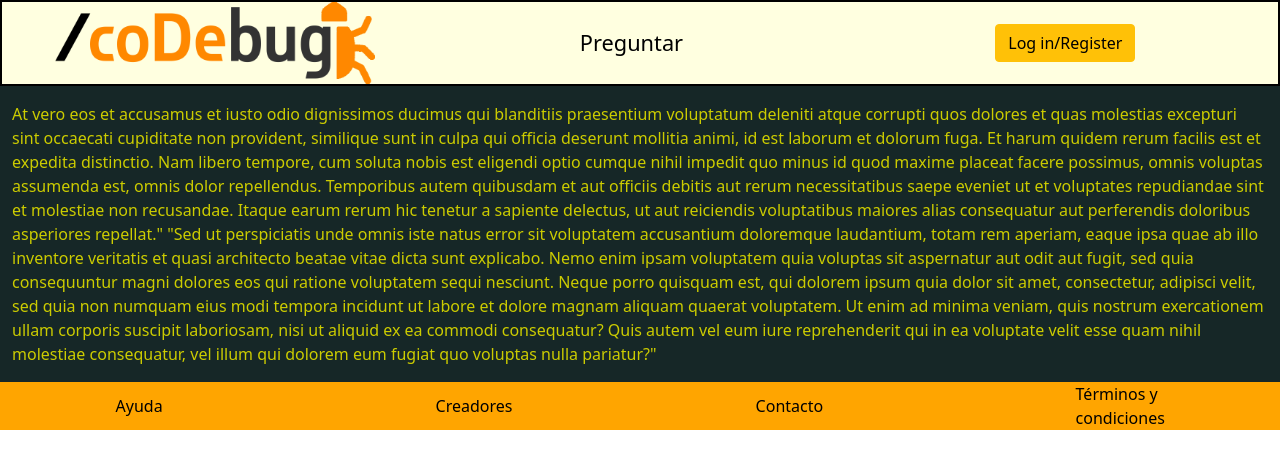
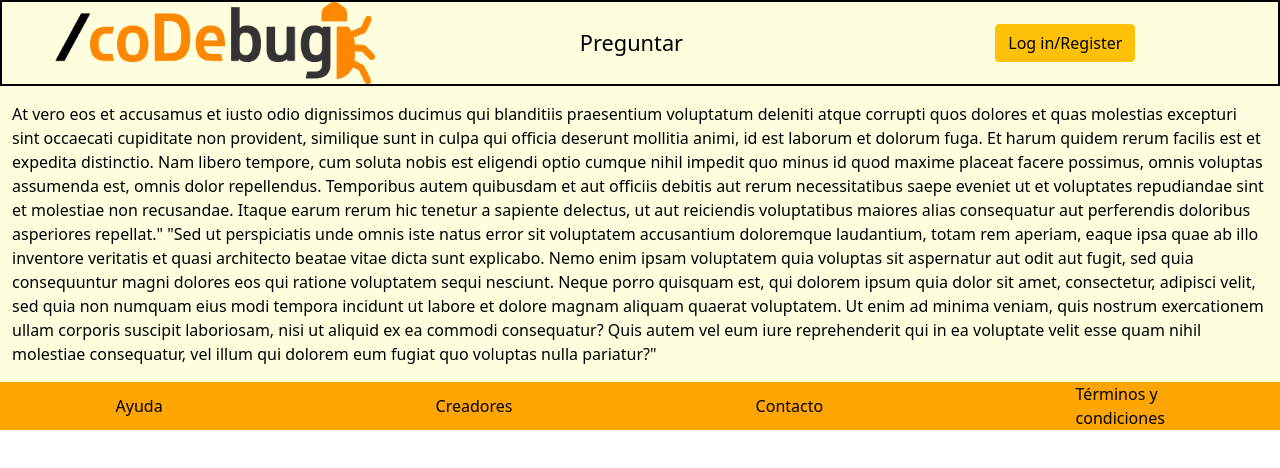
Before and after one commit to Codebug-Henry/Co-debug, a React (Create React App) app in the folder client/: page /admin in a window 1280 px wide. Shown: the top 468 px of the page. Built offline with nearby package versions, Linux system fonts and the light colour scheme; no server answers.

Commit message:
Más estilos

```diff
--- a/client/src/pages/styles/Admin.module.css
+++ b/client/src/pages/styles/Admin.module.css
@@ -1,7 +1,6 @@
 .container {
-  background-color: rgb(22, 39, 39);
-  /* color: wheat; */
-  color: rgb(204, 204, 1);
+  background-color: lightyellow;
+  color: black;
   padding-bottom: 2vh;
   padding-top: 2vh;
 }
--- a/client/src/pages/styles/Configuracion.module.css
+++ b/client/src/pages/styles/Configuracion.module.css
@@ -1,17 +1,9 @@
-/* .container {
-    background-color: yellow;
-} */
-
-/* .col1 {
-    display: flex;
-    flex-direction: column;
-    align-items: space-between;
-    justify-content: space-between;
-} */
+.container {
+  background-color: lightyellow;
+}
 
 .row {
-    margin: 20px 0px;
-    padding: 10px 0px;
+  padding: 2vh;
   background-color: rgb(255, 192, 124);
   border: 1px black solid;
   border-radius: 1vh;
--- a/client/src/pages/styles/Favoritas.module.css
+++ b/client/src/pages/styles/Favoritas.module.css
@@ -1,14 +1,18 @@
-.col1{
+.container {
+  background-color: lightyellow;
+}
+
+.col1 {
   display: flex;
   flex-direction: column;
 }
 
-#all{
+#all {
   width: 96%;
   margin-left: 2%;
 }
 
-#explore{
+#explore {
   /* border: solid 1px black; */
   height: 10vh;
   display: grid;
@@ -16,19 +20,19 @@
   align-content: flex-end;
 }
 
-#explore p{
+#explore p {
   position: relative;
   text-align: center;
   margin-top: 1vh;
   font-size: x-large;
 }
 
-#myQuestions{
+#myQuestions {
   /* border: solid 1px black; */
   height: fit-content;
   display: flex;
   flex-direction: column;
   gap: 3vh;
   position: relative;
-    top: 3vh
+  top: 3vh;
 }
--- a/client/src/pages/styles/MisPreguntas.module.css
+++ b/client/src/pages/styles/MisPreguntas.module.css
@@ -1,3 +1,7 @@
+.container {
+  background-color: lightyellow;
+}
+
 .col1 {
   display: flex;
   flex-direction: column;
--- a/client/src/pages/styles/MisRespuestas.module.css
+++ b/client/src/pages/styles/MisRespuestas.module.css
@@ -0,0 +1,3 @@
+.container {
+  background-color: lightyellow;
+}
```
Lines whose indentation alone changed are shown as unchanged.
